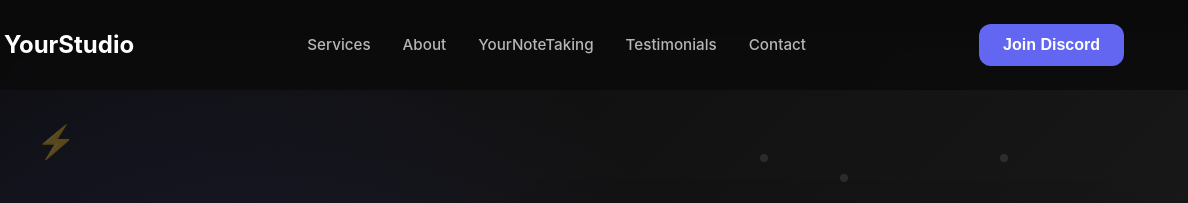
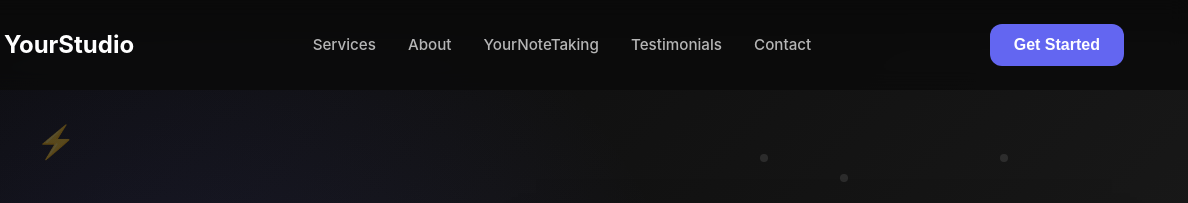
Before and after one commit to Baconboy27/yourstudio, a plain HTML site: page index.html in a window 1280 px wide. Shown: the top 203 px of the page, 92-1280 px from the left. Drawn offline with nearby package versions, Linux system fonts and the light colour scheme; animation ran at ten frames a second.

Commit message:
Update index.html

```diff
--- a/index.html
+++ b/index.html
@@ -882,7 +882,7 @@
           <li><a href="#testimonials">Testimonials</a></li>
           <li><a href="#contact">Contact</a></li>
         </ul>
-        <button class="btn btn-primary" href="https://dsc.gg/yourstudio">Join Discord</button>
+        <button class="btn btn-primary">Get Started</button>
         <button class="mobile-menu-btn">
           <svg width="24" height="24" viewBox="0 0 24 24" fill="none" stroke="currentColor" stroke-width="2" stroke-linecap="round" stroke-linejoin="round">
             <line x1="3" y1="12" x2="21" y2="12"></line>
```
